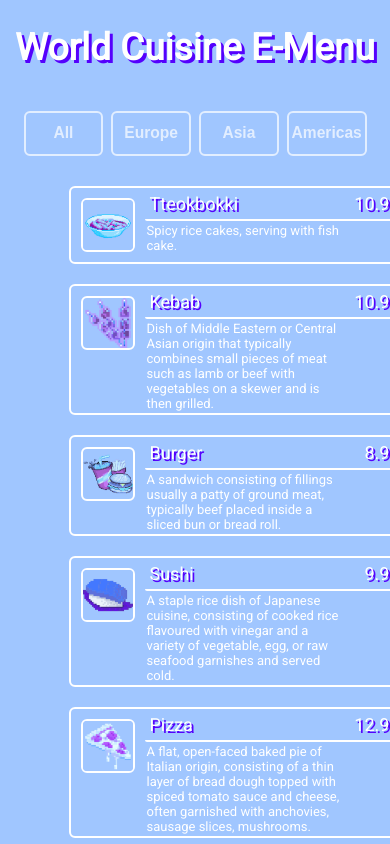
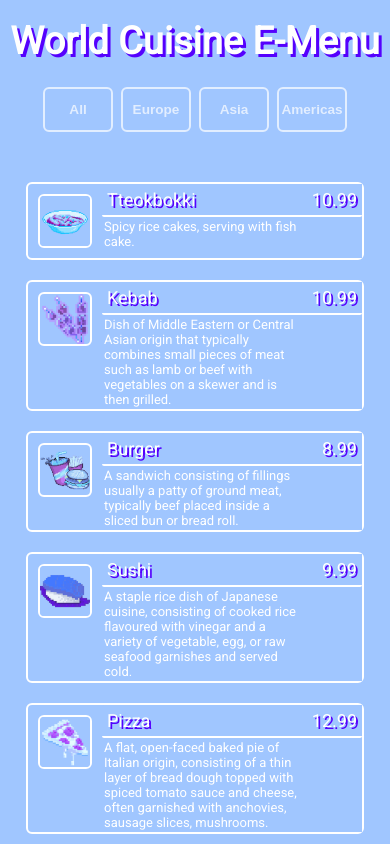
Before and after one commit to scergun/E-Menu-World-Cuisine-Edition, a plain HTML site: page index.html in a window 390 px wide. Shown: the top 844 px of the page. Drawn offline with Linux system fonts and the light colour scheme.

Commit message:
Update styles.css

```diff
--- a/styles.css
+++ b/styles.css
@@ -89,39 +89,47 @@ img {
 }
 
 
-@media only screen and (max-width: 600px) {
+@media only screen and (max-width: 820px) {
     * {
         margin: 0;
         padding: 0;
+
     }
 
 
 
     h1 {
-        margin-top: 10px;
+        margin-top: 20px;
         margin-bottom: 0;
         text-align: center;
-        line-height: 9vh;
-        font-size: 37px;
+        line-height: 5vh;
+        font-size: 38px;
+    }
+
+    .container {
+        max-width: 750px;
+        width: auto;
     }
 
     .topRow {
         margin-top: 0;
-        width: 90%;
         display: inline-flex;
     }
 
     button {
-        font-size: 15.6px;
+        width: 70px;
+        font-size: 13.6px;
     }
 
     .contents {
-        margin-top: 20px;
+        display: flex;
+        justify-content: center;
+        margin-top: 40px;
     }
 
     .content {
         margin: 10px;
-        width: 350px;
+
     }
 
     img {
```
